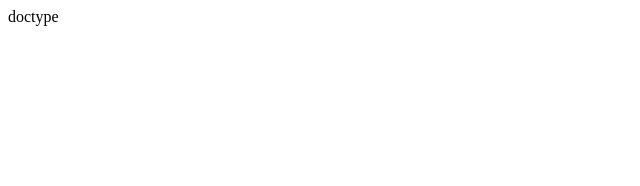
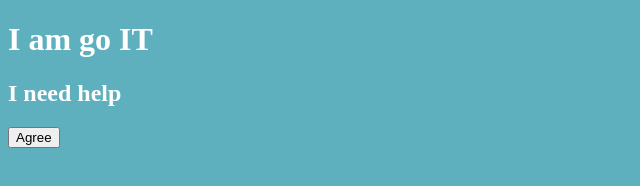
Before and after one commit to AndreyShyshko/github-tutorial, a plain HTML site: page index.html in a window 1280 px wide. Shown: the whole page, without its empty margins (0-640 px from the left). Drawn offline with Linux system fonts and the light colour scheme.

Commit message:
Пробные изменения

```diff
--- a/index.html
+++ b/index.html
@@ -1,12 +1,15 @@
 <!DOCTYPE html>
 <html lang="en">
-<head>
-    <meta charset="UTF-8">
-    <meta http-equiv="X-UA-Compatible" content="IE=edge">
-    <meta name="viewport" content="width=device-width, initial-scale=1.0">
+  <head>
+    <link rel="stylesheet" href="./styles.css" />
+    <meta charset="UTF-8" />
+    <meta http-equiv="X-UA-Compatible" content="IE=edge" />
+    <meta name="viewport" content="width=device-width, initial-scale=1.0" />
     <title>Document</title>
-</head>
-<body>
-
-</body>
-</html>doctype
+  </head>
+  <body>
+    <h1>I am go IT</h1>
+    <h2>I need help</h2>
+    <button>Agree</button>
+  </body>
+</html>
--- a/styles.css
+++ b/styles.css
@@ -1,4 +1,4 @@
 body {
-  background-color: #fff;
+  background-color: #5eb0be;
   color: #fff;
 }
```
